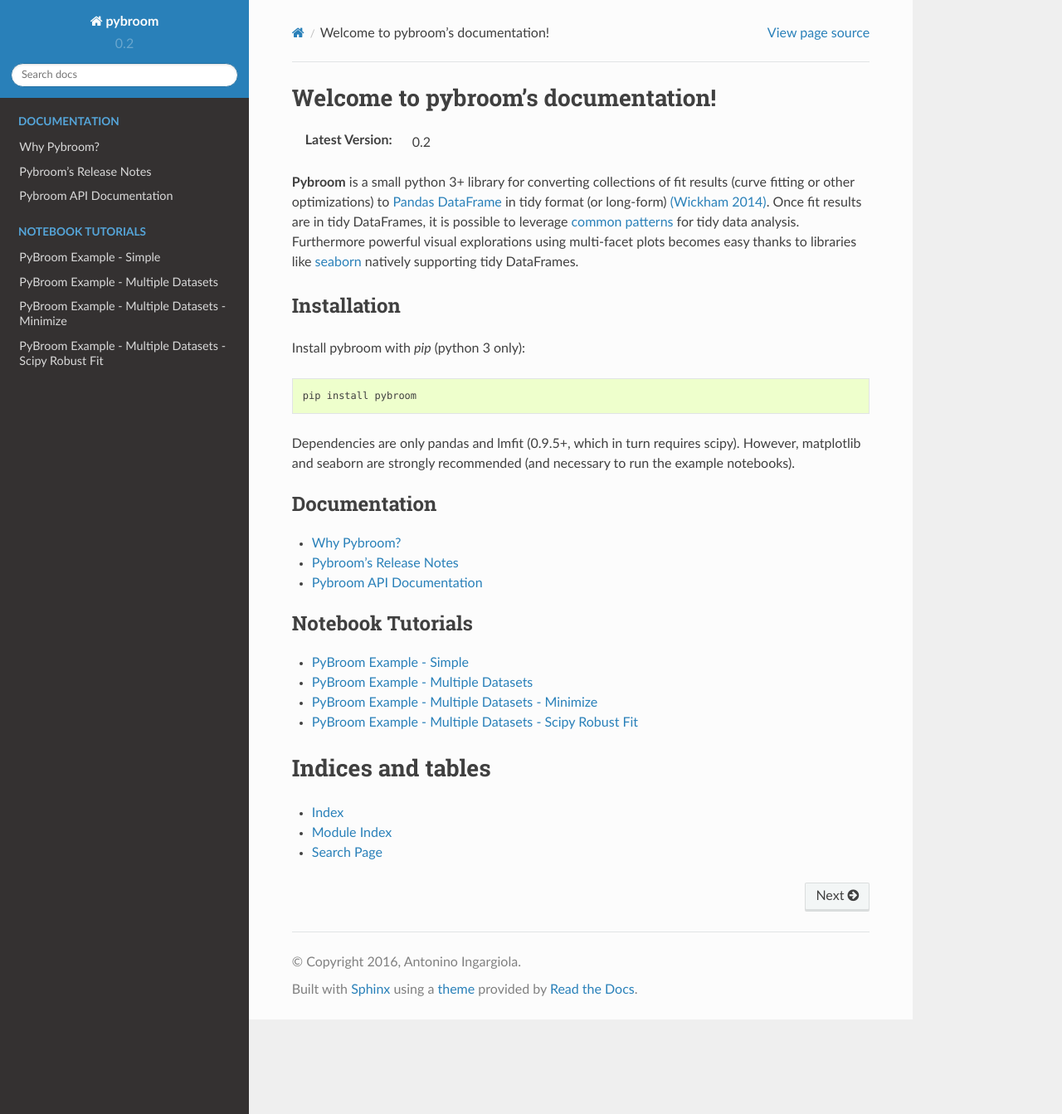
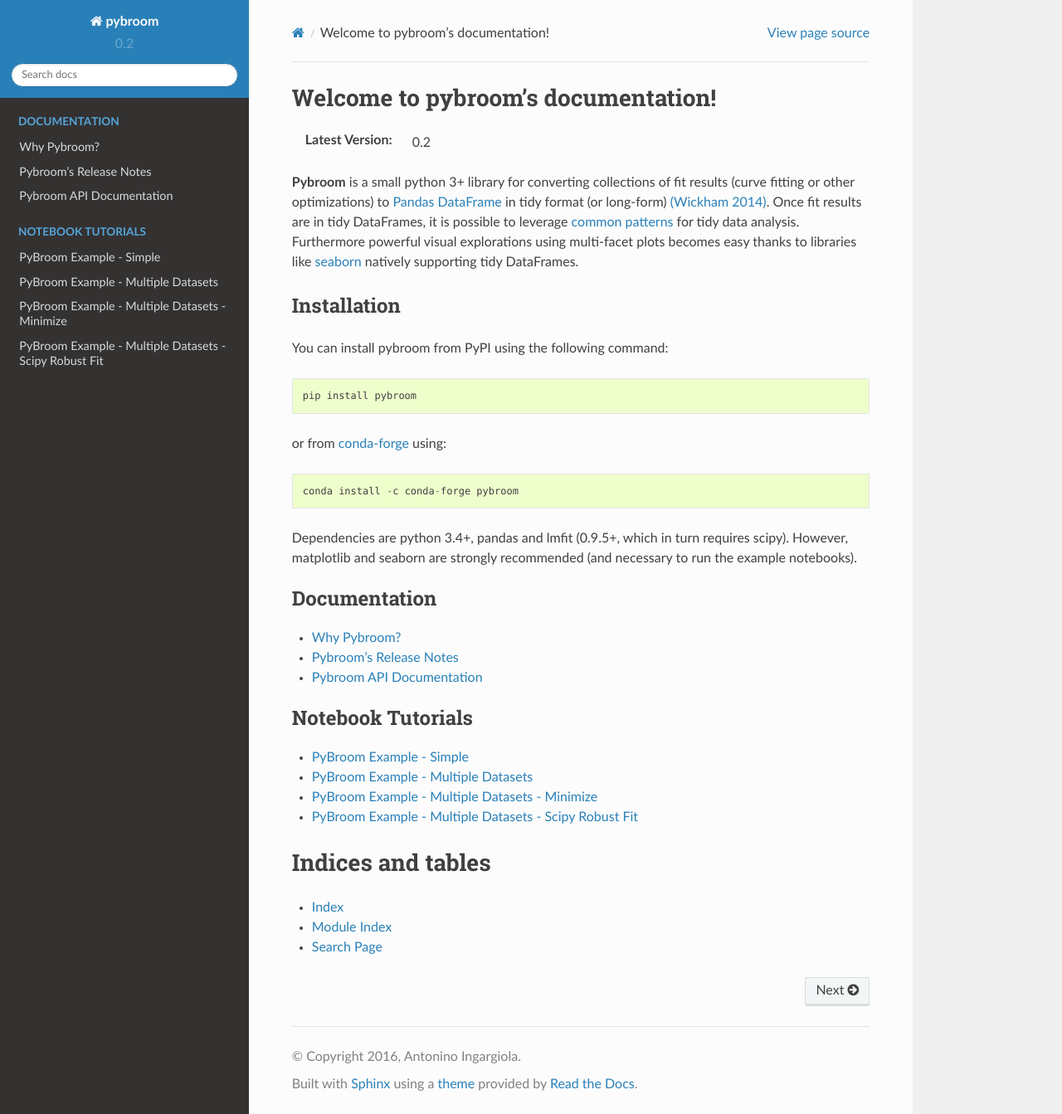
Before and after one commit to tritemio/pybroom, a Sphinx documentation site: the page built from doc/index.rst, in a window 1280 px wide and 1343 px high. Shown: the whole window at 83% size. Built offline with Sphinx 7.4.7 and the Read the Docs theme 2.0.0, drawn with Linux system fonts in a browser that asks for light colours.

Commit message:
DOC: update installation instructions

```diff
--- a/doc/index.rst
+++ b/doc/index.rst
@@ -25,11 +25,15 @@
 Installation
 ------------
 
-Install pybroom with `pip` (python 3 only)::
+You can install pybroom from PyPI using the following command::
 
     pip install pybroom
 
-Dependencies are only pandas and lmfit (0.9.5+, which in turn requires scipy).
+or from `conda-forge <https://conda-forge.github.io/>`__ using::
+
+    conda install -c conda-forge pybroom
+
+Dependencies are python 3.4+, pandas and lmfit (0.9.5+, which in turn requires scipy).
 However, matplotlib and seaborn are strongly recommended (and necessary
 to run the example notebooks).
 
```
